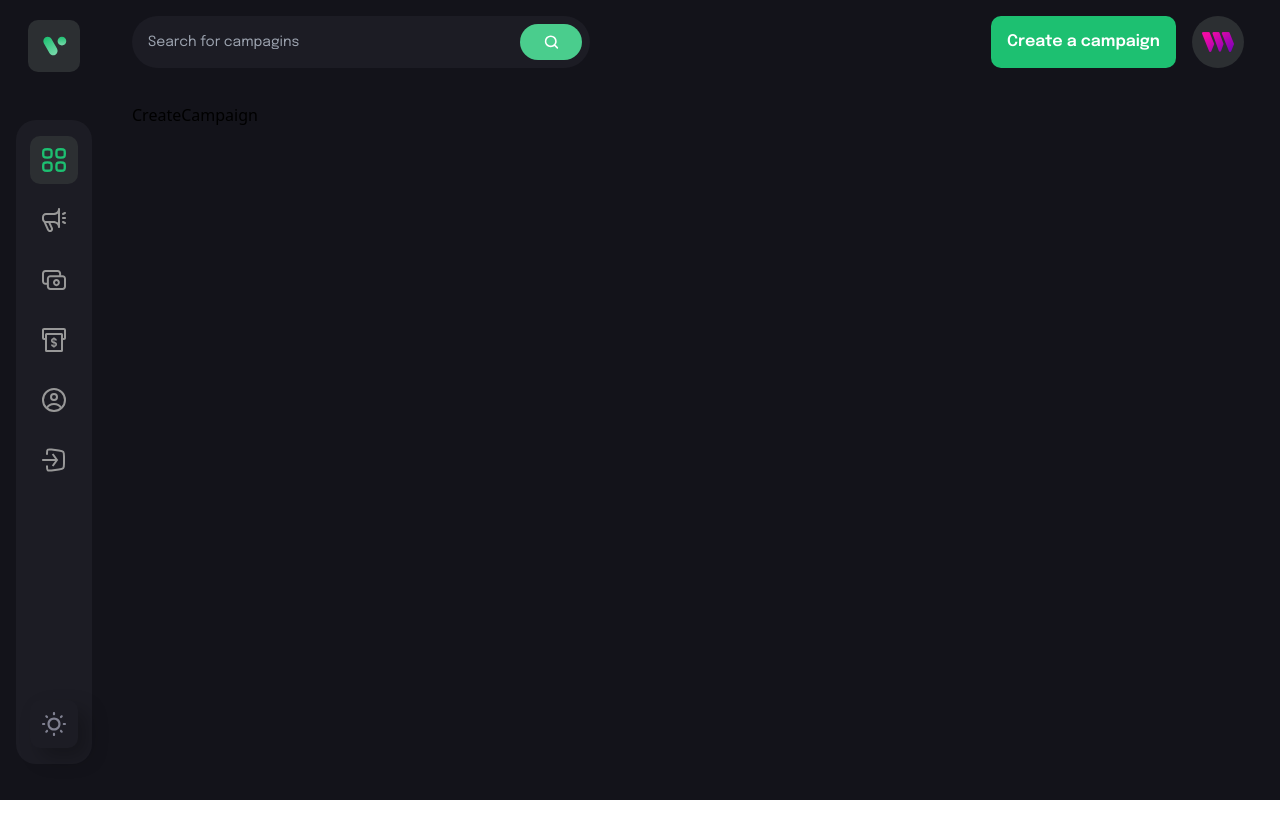
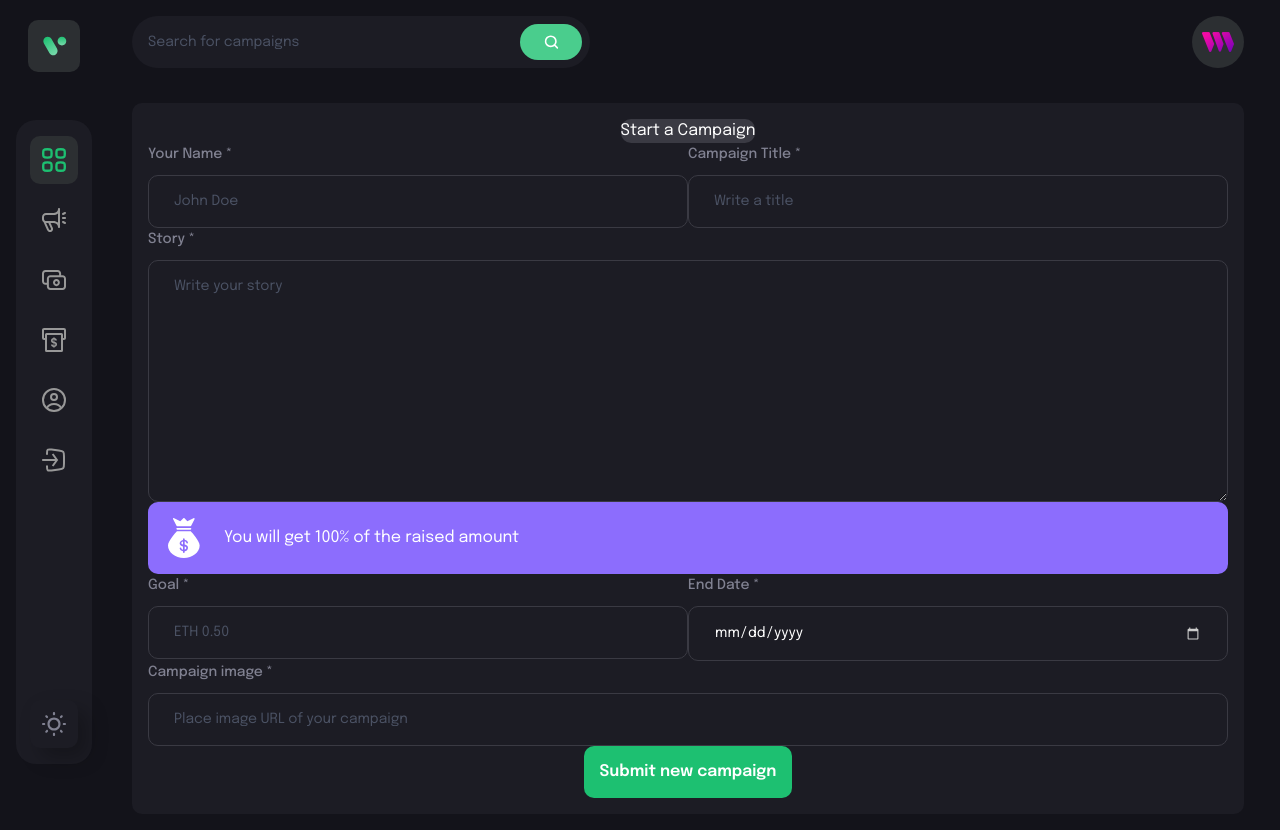
Before and after one commit to mohammedkharoda/CrowdFunding, a React (Vite) app in the folder client/: page /create-campaign in a window 1280 px wide. Before the commit the page ends 800 px from the top, so only its background shows below. Built offline with nearby package versions, Linux system fonts and the light colour scheme; what @thirdweb-dev/react would draw is missing.

Commit message:
added form

```diff
--- a/client/pages/CreateCampaign.jsx
+++ b/client/pages/CreateCampaign.jsx
@@ -1,7 +1,132 @@
-import React from "react";
+import React, { useState } from "react";
+import { useNavigate } from "react-router-dom";
+import { ethers } from "ethers";
+
+// import { useStateContext } from "../context";
+import { money } from "../src/assets";
+import { CustomButton, FromField } from "../src/components";
+import { checkIfImage } from "../src/utils";
 
 const CreateCampaign = () => {
-  return <div>CreateCampaign</div>;
+  const navigate = useNavigate();
+  const [isLoading, setIsLoading] = useState(false);
+  // const { createCampaign } = useStateContext();
+  const [form, setForm] = useState({
+    name: "",
+    title: "",
+    description: "",
+    target: "",
+    deadline: "",
+    image: "",
+  });
+
+  const handleFromFieldChange = (fieldName, e) => {
+    setForm({ ...form, [fieldName]: e.target.value });
+  };
+
+  const handleSubmit = async (e) => {
+    e.preventDefault();
+
+    checkIfImage(form.image, async (exists) => {
+      if (exists) {
+        setIsLoading(true);
+        await createCampaign({
+          ...form,
+          target: ethers.utils.parseUnits(form.target, 18),
+        });
+        setIsLoading(false);
+        navigate("/");
+      } else {
+        alert("Provide valid image URL");
+        setForm({ ...form, image: "" });
+      }
+    });
+  };
+
+  return (
+    <div className="bg-[#1c1c24] flex justify-center items-center flex-col rounded-[10px] sm:p-10 p-4">
+      {isLoading && <p>Loading...</p>}
+      <div className="flex justify-center items-center p-[16px] sm:min-w-[380px] bg-[#3a3a43] rounded-[10px]">
+        <h1 className="font-epilogue font-bold sm:text-[25px] text-[18px] leading-[38px] text-white">
+          Start a Campaign
+        </h1>
+      </div>
+
+      <form
+        onSubmit={handleSubmit}
+        className="w-full mt-[65px] flex flex-col gap-[30px]"
+      >
+        <div className="flex flex-wrap gap-[40px]">
+          <FromField
+            labelName="Your Name *"
+            placeholder="John Doe"
+            inputType="text"
+            value={form.name}
+            handleChange={(e) => handleFromFieldChange("name", e)}
+          />
+          <FromField
+            labelName="Campaign Title *"
+            placeholder="Write a title"
+            inputType="text"
+            value={form.title}
+            handleChange={(e) => handleFromFieldChange("title", e)}
+          />
+        </div>
+
+        <FromField
+          labelName="Story *"
+          placeholder="Write your story"
+          isTextArea
+          value={form.description}
+          handleChange={(e) => handleFromFieldChange("description", e)}
+        />
+
+        <div className="w-full flex justify-start items-center p-4 bg-[#8c6dfd] h-[120px] rounded-[10px]">
+          <img
+            src={money}
+            alt="money"
+            className="w-[40px] h-[40px] object-contain"
+          />
+          <h4 className="font-epilogue font-bold text-[25px] text-white ml-[20px]">
+            You will get 100% of the raised amount
+          </h4>
+        </div>
+
+        <div className="flex flex-wrap gap-[40px]">
+          <FromField
+            labelName="Goal *"
+            placeholder="ETH 0.50"
+            inputType="text"
+            value={form.target}
+            handleChange={(e) => handleFromFieldChange("target", e)}
+          />
+          <FromField
+            labelName="End Date *"
+            placeholder="End Date"
+            inputType="date"
+            value={form.deadline}
+            handleChange={(e) => handleFromFieldChange("deadline", e)}
+          />
+        </div>
+
+        <FromField
+          labelName="Campaign image *"
+          placeholder="Place image URL of your campaign"
+          inputType="url"
+          value={form.image}
+          handleChange={(e) => handleFromFieldChange("image", e)}
+        />
+
+        <div className="flex justify-center items-center mt-[40px]">
+          <CustomButton
+            btnType="submit"
+            title="Submit new campaign"
+            styles="bg-[#1dc071]"
+          />
+        </div>
+      </form>
+    </div>
+  );
 };
 
 export default CreateCampaign;
--- /dev/null
+++ b/client/src/components/FromField.jsx
@@ -0,0 +1,42 @@
+import React from "react";
+
+const FormField = ({
+  labelName,
+  placeholder,
+  inputType,
+  isTextArea,
+  value,
+  handleChange,
+}) => {
+  return (
+    <label className="flex-1 w-full flex flex-col">
+      {labelName && (
+        <span className="font-epilogue font-medium text-[14px] leading-[22px] text-[#808191] mb-[10px]">
+          {labelName}
+        </span>
+      )}
+      {isTextArea ? (
+        <textarea
+          required
+          value={value}
+          onChange={handleChange}
+          rows={10}
+          placeholder={placeholder}
+          className="py-[15px] sm:px-[25px] px-[15px] outline-none border-[1px] border-[#3a3a43] bg-transparent font-epilogue text-white text-[14px] placeholder:text-[#4b5264] rounded-[10px] sm:min-w-[300px]"
+        />
+      ) : (
+        <input
+          required
+          value={value}
+          onChange={handleChange}
+          type={inputType}
+          step="0.1"
+          placeholder={placeholder}
+          className="py-[15px] sm:px-[25px] px-[15px] outline-none border-[1px] border-[#3a3a43] bg-transparent font-epilogue text-white text-[14px] placeholder:text-[#4b5264] rounded-[10px] sm:min-w-[300px]"
+        />
+      )}
+    </label>
+  );
+};
+
+export default FormField;
--- a/client/src/components/Navbar.jsx
+++ b/client/src/components/Navbar.jsx
@@ -1,26 +1,26 @@
 import React, { useState } from "react";
+import { Link, useNavigate } from "react-router-dom";
 
-import { Custombutton } from ".";
-import { search, thirdweb, menu } from "../assets";
-import { useNavigate } from "react-router";
-import { Link } from "react-router-dom";
+// import { useStateContext } from "../context";
+import { CustomButton } from "./";
+import { logo, menu, search, thirdweb } from "../assets";
 import { navlinks } from "../constants";
 
 const Navbar = () => {
   const navigate = useNavigate();
   const [isActive, setIsActive] = useState("dashboard");
   const [toggleDrawer, setToggleDrawer] = useState(false);
-  const address = 0x0ab;
+  // const { connect, address } = useStateContext();
+
   return (
-    <div>
     <div className="flex md:flex-row flex-col-reverse justify-between mb-[35px] gap-6">
-        <div className="flex lg:flex-1 flex-row max-w-[458px] py-2 pl-4 pr-2 h-[52px] bg-[#1c1c24]  rounded-[100px]">
+      <div className="lg:flex-1 flex flex-row max-w-[458px] py-2 pl-4 pr-2 h-[52px] bg-[#1c1c24] rounded-[100px]">
         <input
           type="text"
-            placeholder="Search for campagins"
-            className="flex w-full font-epilogue font-normal text-[14px] placeholder:text-[#4b52564] text-white bg-transparent outline-none
-          "
-          ></input>
+          placeholder="Search for campaigns"
+          className="flex w-full font-epilogue font-normal text-[14px] placeholder:text-[#4b5264] text-white bg-transparent outline-none"
+        />
+
         <div className="w-[72px] h-full rounded-[20px] bg-[#4acd8d] flex justify-center items-center cursor-pointer">
           <img
             src={search}
@@ -29,11 +29,12 @@ const Navbar = () => {
           />
         </div>
       </div>
+
       <div className="sm:flex hidden flex-row justify-end gap-4">
-          <Custombutton
+        <CustomButton
           btnType="button"
-            title={address ? "Create a campaign" : "Connect"}
-            styles={address ? "bg-[#1dc071]" : "bg-[#8c6dfd]"}
+          // title={address ? "Create a campaign" : "Connect"}
+          // styles={address ? "bg-[#1dc071]" : "bg-[#8c6dfd]"}
           handleClick={() => {
             if (address) navigate("create-campaign");
             else connect();
@@ -50,24 +51,28 @@ const Navbar = () => {
           </div>
         </Link>
       </div>
-        {/*  Small Screen Navbar*/}
-        <div className="sm:hidden flex justify-between items-center realtive">
-          <div className="container">
+
+      {/* Small screen navigation */}
+      <div className="sm:hidden flex justify-between items-center relative">
         <div className="w-[40px] h-[40px] rounded-[10px] bg-[#2c2f32] flex justify-center items-center cursor-pointer">
           <img
-                src={thirdweb}
+            src={logo}
             alt="user"
             className="w-[60%] h-[60%] object-contain"
           />
         </div>
+
         <img
           src={menu}
           alt="menu"
-              className="w-[34px] object-contain cursor-pointer"
-              onClick={() => setToggleDrawer(!toggleDrawer)}
+          className="w-[34px] h-[34px] object-contain cursor-pointer"
+          onClick={() => setToggleDrawer((prev) => !prev)}
         />
+
         <div
-              className={`absolute top-60 right-0 left-0 bg-[#1c1c24] z-10 shadow-secondary py-4 ${!toggleDrawer} ? '-translate-y-[100vh]' : '[translate-y-0]' transition-all duration-700 `}
+          className={`absolute top-[60px] right-0 left-0 bg-[#1c1c24] z-10 shadow-secondary py-4 ${
+            !toggleDrawer ? "-translate-y-[100vh]" : "translate-y-0"
+          } transition-all duration-700`}
         >
           <ul className="mb-4">
             {navlinks.map((link) => (
@@ -87,13 +92,11 @@ const Navbar = () => {
                   alt={link.name}
                   className={`w-[24px] h-[24px] object-contain ${
                     isActive === link.name ? "grayscale-0" : "grayscale"
-                      } `}
+                  }`}
                 />
                 <p
                   className={`ml-[20px] font-epilogue font-semibold text-[14px] ${
-                        isActive === link.name
-                          ? "text-[#1dc071]"
-                          : "text-[#808191]"
+                    isActive === link.name ? "text-[#1dc071]" : "text-[#808191]"
                   }`}
                 >
                   {link.name}
@@ -101,7 +104,14 @@ const Navbar = () => {
               </li>
             ))}
           </ul>
-            </div>
+
+          <div className="flex mx-4">
+            <CustomButton
+              btnType="button"
+              // title={address ? "Create a campaign" : "Connect"}
+              // styles={address ? "bg-[#1dc071]" : "bg-[#8c6dfd]"}
+              handleClick={() => {}}
+            />
           </div>
         </div>
       </div>
--- a/client/src/utils/index.js
+++ b/client/src/utils/index.js
@@ -18,4 +18,5 @@ export const daysLeft = (deadline) => {
   if (img.complete) callback(true);
 
   img.onload = () => callback(true);
-    im
+  img.onerror = () => callback(false);
+};
```
Also changed, not shown: client/src/components/index.js (+4 -3 lines). Lines whose indentation alone changed are shown as unchanged.
